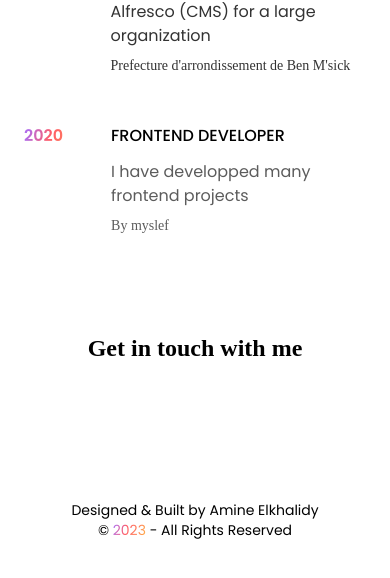
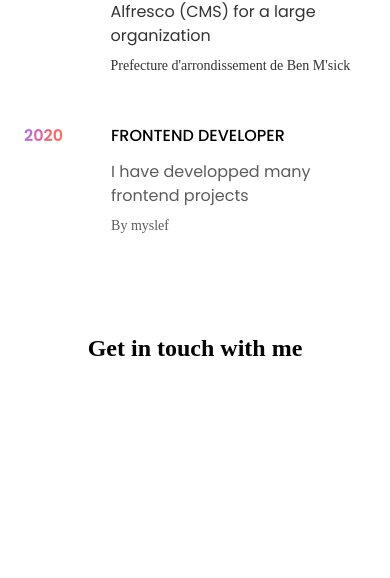
Before and after one commit to AmineElkhalidy/Portfolio, a React (Vite) app: page / in a window 390 px wide. Shown: the part 5220-5798 px from the top of the page. Built offline with nearby package versions, Linux system fonts and the light colour scheme; a web font is replaced by a local one.

Commit message:
Content improved

```diff
--- a/src/sections/Contact.jsx
+++ b/src/sections/Contact.jsx
@@ -28,161 +28,6 @@ const Contact = () => {
         <h2 className="text-black-900 text-2xl text-center font-nav font-semibold mb-12 md:text-3xl lg:text-4xl">
           Get in touch with me
         </h2>
-
-        {/* Email, Phone and Social media accounts */}
-        <div className="max-w-2xl mx-auto my-14">
-          <div className="flex flex-col space-y-6 justify-center md:flex-row md:flex-wrap-reverse md:-space-y-0 md:gap-8">
-            {/* Email */}
-            {/* <div className="text-slate-300 duration-200 font-medium flex items-center justify-center space-x-3 p-[1.25rem] bg-[#0a192f] rounded-md md:w-[45%] hover:text-secondary hover:border hover:border-secondary">
-              <span>
-                <AiOutlineMail size={28} />
-              </span>
-
-              <a href="mailto:a.amineelkhalidy@gmail.com">
-                a.amineelkhalidy@gmail.com
-              </a>
-            </div> */}
-
-            {/* Phone */}
-            {/* <div className="text-slate-300 duration-200 font-medium flex items-center justify-center space-x-3 p-[1.25rem] bg-[#0a192f] rounded-md md:w-[45%] hover:text-secondary hover:border hover:border-secondary">
-              <span>
-                <BsPhone size={28} />
-              </span>
-
-              <a href="tel:+212 611154307">+212 611154307</a>
-            </div> */}
-
-            {/* Social Accounts */}
-            {/* <div className="text-slate-300 flex items-center justify-center gap-10 p-[1.25rem] bg-[#0a192f] rounded-md md:w-[70%] md:gap-16">
-              <a
-                className="duration-200 hover:text-secondary hover:scale-[1.3]"
-                href="https://www.facebook.com/amine.elkhalidy.73"
-                target="_blank"
-              >
-                <FiFacebook size={28} />
-              </a>
-
-              <a
-                className="duration-200 hover:text-secondary hover:scale-125"
-                href="https://twitter.com/ElkhalidyAmine"
-                target="_blank"
-              >
-                <FiTwitter size={28} />
-              </a>
-
-              <a
-                className="duration-200 hover:text-secondary hover:scale-[1.3]"
-                href="https://www.linkedin.com/in/amine-elkhalidy/"
-                target="_blank"
-              >
-                <FiLinkedin size={28} />
-              </a>
-
-              <a
-                className="duration-200 hover:text-secondary hover:scale-[1.3]"
-                href="https://github.com/AmineElkhalidy"
-                target="_blank"
-              >
-                <FiGithub size={28} />
-              </a>
-
-              <a
-                className="duration-200 hover:text-secondary hover:scale-[1.3]"
-                href="https://www.upwork.com/freelancers/aminee12"
-                target="_blank"
-              >
-                <SiUpwork size={28} />
-              </a>
-            </div> */}
-          </div>
-        </div>
-
-        {/* Form */}
-        {/* {state.succeeded ? (
-          <motion.div
-            whileInView={{ opacity: [0, 1] }}
-            className="h-[5rem] max-w-3xl mx-auto"
-          >
-            <p className="text-2xl text-center font-semibold md:text-3xl lg:text-4xl">
-              <span className="text-secondary">Thank you</span> for your message
-              <br />I will be in touch{" "}
-              <span className="text-secondary">as soon as possible</span>.
-            </p>
-          </motion.div>
-        ) : (
-          <form
-            onSubmit={handleSubmit}
-            action="https://formspree.io/f/xeqdeyeo"
-            className="max-w-2xl mx-auto w-full flex flex-col space-y-4 mb-4"
-          >
-            <div className="bg-[#0a192f]">
-              <input
-                className="duration-200 relative outline-none bg-transparent w-full p-3.5 rounded-md focus:border focus:border-secondary"
-                placeholder="Your Name"
-                type="text"
-                name="name"
-                id="name"
-                required
-              />
-
-              <ValidationError
-                prefix="Name"
-                field="name"
-                errors={state.errors}
-              />
-            </div>
-
-            <div className="bg-[#0a192f]">
-              <input
-                className="duration-200 relative outline-none bg-transparent w-full p-3.5 rounded-md focus:border focus:border-secondary"
-                placeholder="Your Email"
-                type="email"
-                name="email"
-                id="email"
-                required
-              />
-
-              <ValidationError
-                prefix="Email"
-                field="email"
-                errors={state.errors}
-              />
-            </div>
-
-            <div className="bg-[#0a192f]">
-              <textarea
-                placeholder="Your Message"
-                className="duration-200 relative outline-none bg-transparent h-[170px] resize-none w-full p-3.5 rounded-md focus:border focus:border-secondary"
-                name="message"
-                id="message"
-                required
-              />
-
-              <ValidationError
-                prefix="Message"
-                field="message"
-                errors={state.errors}
-              />
-            </div>
-
-            <div className="text-center">
-              <button
-                type="submit"
-                disabled={state.submitting}
-                className="px-6 py-3 mt-4 border text-secondary border-secondary rounded-md cursor-pointer duration-200 font-nav font-semibold text-md tracking-widest hover:bg-secondary/20"
-              >
-                Send Message
-              </button>
-            </div>
-          </form>
-        )} */}
-
-        <p className="text-black-500 text-sm font-light mt-20 mb-4 text-center cursor-pointer">
-          Designed & Built by Amine Elkhalidy
-          <br />
-          &copy; <span className="gradient-text">{currentYear}</span> - All
-          Rights Reserved
-        </p>
       </motion.div>
     </section>
   );
```
